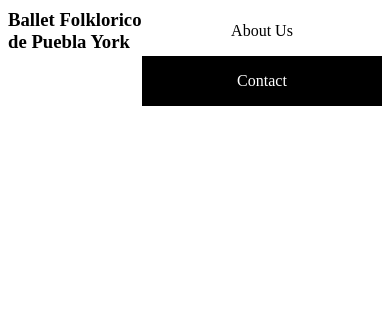
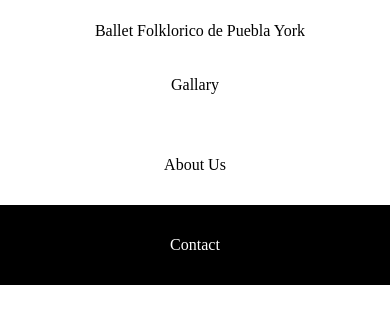
Before and after one commit to chrisf2503/BalletFolkloricoPueblaYork, a React (Vite) app: page / in a window 390 px wide. Shown: the top 324 px of the page. Built offline with nearby package versions, Linux system fonts and the light colour scheme.

Commit message:
adding functional nav that collapes onces it reaches at a certain length

```diff
--- a/index.html
+++ b/index.html
@@ -5,6 +5,7 @@
     <link rel="icon" type="image/svg+xml" href="/vite.svg" />
     <meta name="viewport" content="width=device-width, initial-scale=1.0" />
     <title>balletfolkloricopueblayork</title>
+    <link href="https://fonts.googleapis.com/css2?family=Poppins:wght@400;700&display=swap" rel="stylesheet">
   </head>
   <body>
     <div id="root"></div>
--- a/src/CSS/navBar.css
+++ b/src/CSS/navBar.css
@@ -10,7 +10,6 @@
     width: 66.66%;
     display: flex;
     justify-content: flex-end;
-    flex-wrap: wrap;
     text-align: center;
 }
 .links{
@@ -18,8 +17,38 @@
     padding-left: 20px;
     padding-right: 20px;
 }
-
+.title{
+    padding-left: 10px;
+}
+.name{
+    font-family: 'EB Garamond';
+}
 #lastLink{
     background-color: black;
     color: white;
 }
+
+/* Mobile Styles */
+@media (max-width: 768px) {
+    .navContainer{
+        justify-content: center;
+    }
+    .linkContainer {
+        position: absolute;
+        top: 45px;
+        left: 0;
+        width: 100%;
+        background-color: white;
+        flex-direction: column;
+        align-items: center;
+        justify-content: center;
+    }
+
+    .linkContainer.active {
+        display: flex;
+    }
+    .links {
+        width: 100%;
+        padding: 15px 0;
+    }
+}
--- a/src/pages/components/navBar.jsx
+++ b/src/pages/components/navBar.jsx
@@ -1,9 +1,10 @@
 import '../../CSS/navBar.css'
 function navBar(){
+
     return (
         <>
             <div className='navContainer'>
-                <div className='title'><h3>Ballet Folklorico de Puebla York</h3></div>
+                <div className='title'><p className='name'>Ballet Folklorico de Puebla York</p></div>
                 <div className="linkContainer">
                     <div className="links"><p>Gallary</p></div>
                     <div className="links"><p>About Us</p></div>
```
